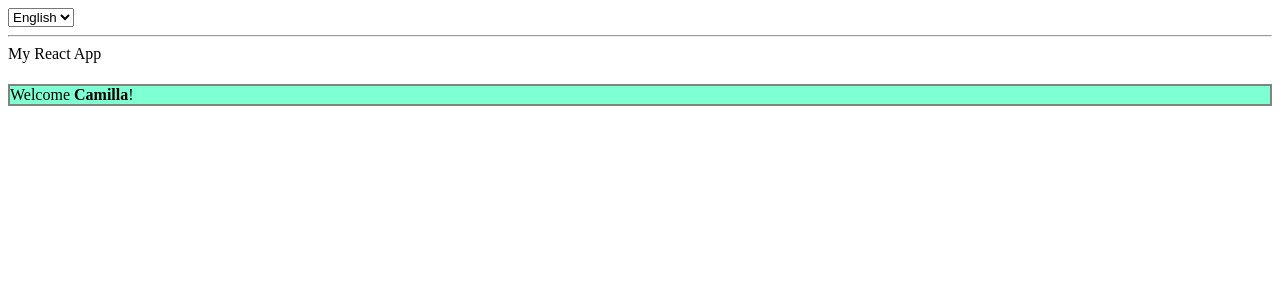
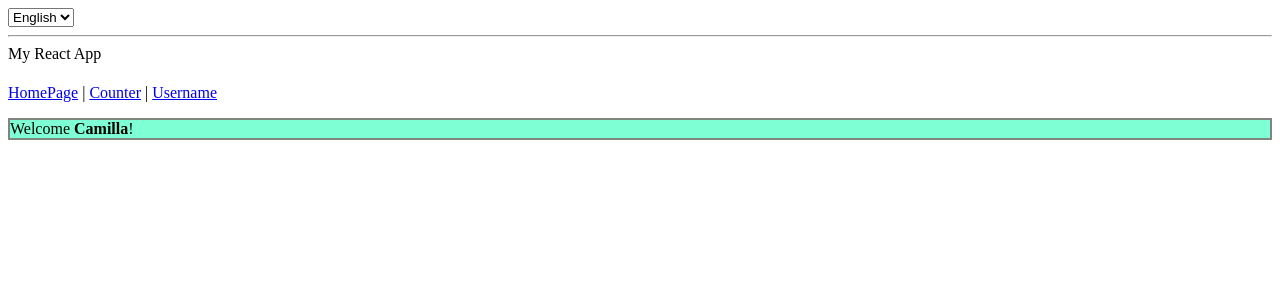
Before and after one commit to camilla-devasini/react-exercises, a React (Create React App) app: page / in a window 1280 px wide. Shown: the top 300 px of the page. Built offline with nearby package versions, Linux system fonts and the light colour scheme.

Commit message:
add react-router-04

```diff
--- a/src/App.js
+++ b/src/App.js
@@ -17,7 +17,7 @@ import GithubUserList from './components/github/GithubUserList.js';
 import CarDetails from './components/ref/CarDetails.js';
 import ComponentUsingHook from './components/hooks/ComponentUsingHook.js';
 import FilteredList from './components/filter/FilteredList.js';
-import { Route, Routes } from 'react-router-dom';
+import { Route, Routes, Link } from 'react-router-dom';
 import ShowGithubUser from './components/ ShowGithubUser.js';
 
 
@@ -51,6 +51,8 @@ function App () {
             <LanguageContext.Provider value={Language}>
                 <DisplayLanguage />
             </LanguageContext.Provider>
+
+            <Link to="/">HomePage</Link> | <Link to="/counter">Counter</Link> | <Link to="/users/:username" username="camilla-devasini">Username</Link>
 
             <Routes>
                 <Route path="/" element={<Welcome name="Camilla" />} />
--- a/src/components/ ShowGithubUser.js
+++ b/src/components/ ShowGithubUser.js
@@ -5,7 +5,7 @@ function ShowGithubUser() {
     const {username} = useParams();
 
     return (
-        <GithubUser username={username} />
+        <GithubUser username={"camilla-devasini"} />
     )
 }
 
```
